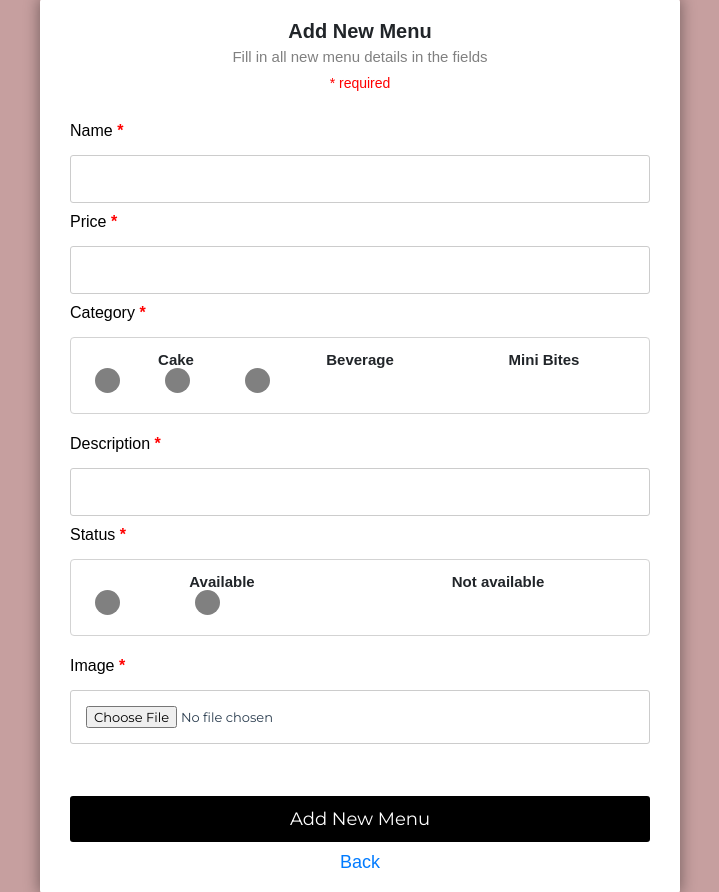
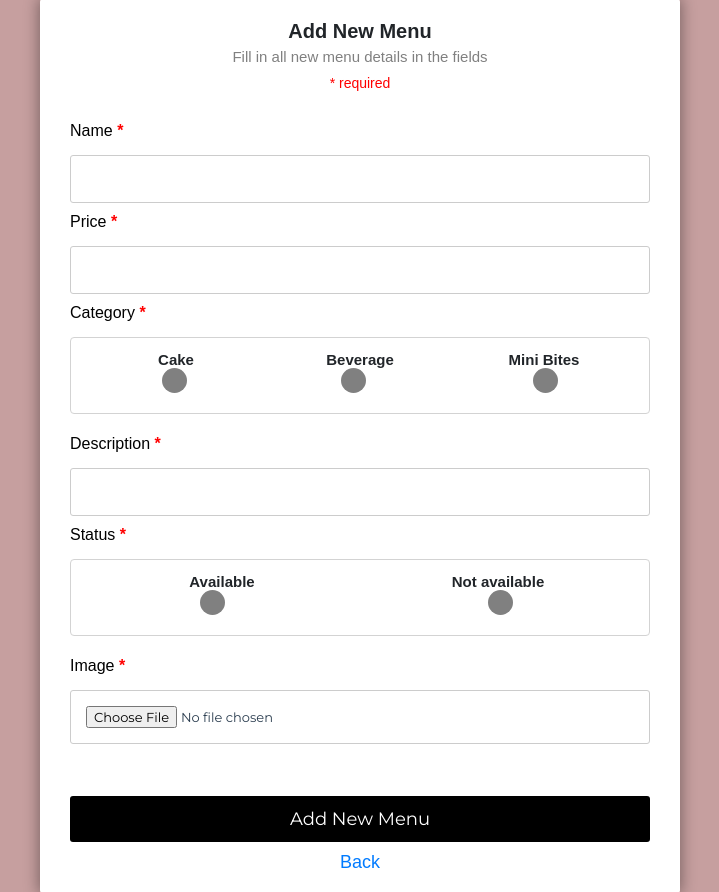
Before and after one commit to kavinraj19/dingofood, a PHP site: page /ApplicationLayer/ManageMenuInterface/addMenu.php in a window 1280 px wide. Shown: the part 537-1429 px from the top of the page, without its empty margins (280-999 px from the left). Run offline with PHP 8.4, Linux system fonts and the light colour scheme; the visitor is signed in with stand-in values (Sample User, id 1); data that the repository does not hold is empty; some libraries are stand-ins or nearby versions.

Commit message:
modify addMenu project name and radio button position in form

```diff
--- a/ApplicationLayer/ManageMenuInterface/addMenu.php
+++ b/ApplicationLayer/ManageMenuInterface/addMenu.php
@@ -12,9 +12,9 @@ if($conn){
      die($conn);
 }
 
-require_once 'C:/xampp/htdocs/Project/libs/database.php';
-require_once 'C:/xampp/htdocs/Project/libs/adminSession.php';
-require_once 'C:/xampp/htdocs/Project/BusinessServiceLayer/controller/menuController.php';
+require_once 'C:/xampp/htdocs/dingofood/libs/database.php';
+require_once 'C:/xampp/htdocs/dingofood/libs/adminSession.php';
+require_once 'C:/xampp/htdocs/dingofood/BusinessServiceLayer/controller/menuController.php';
 
 $admin_username = $_SESSION['admin_username'];
 
@@ -52,7 +52,7 @@ if(isset($_POST['add'])){
                 rel="stylesheet"  type='text/css'>
         </link>
             <link href="vendor/bootstrap/css/bootstrap.min.css" rel="stylesheet">
-        <link rel="stylesheet" href="/Project/css/home.css">
+        <link rel="stylesheet" href="/dingofood/css/home.css">
 
 <!-- STYLE -->
 
@@ -260,7 +260,7 @@ body, html {
 }
 
 .hero-image {
-  background-image: linear-gradient(rgba(0, 0, 0, 0.2), rgba(0, 0, 0, 0.2)), url("/Project/img/dingoLogo3.jfif");
+  background-image: linear-gradient(rgba(0, 0, 0, 0.2), rgba(0, 0, 0, 0.2)), url("/dingofood/img/dingoLogo3.jfif");
   height: 50%;
   background-position: center;
   background-repeat: no-repeat;
@@ -333,12 +333,12 @@ ul {
 <div id="menu-nav">
   <div style="list-style-type: none;" id="navigation-bar">
     <ul>
-      <li><a href="/Project/ApplicationLayer/ManageUserInterface/adminHome.php"><i class="fa fa-home"></i><span>Home</span></a></li>
-      <li><a href="/Project/ApplicationLayer/ManageMenuInterface/listMenu.php"><i class="fa fa-list"></i><span>List</span></a></li>
-      <li><a href="/Project/ApplicationLayer/ManageMenuInterface/addMenu.php"><i class="fa fa-plus"></i><span>New Menu</span></a></li>
-      <li><a href="/Project/ApplicationLayer/ManageReportInterface/viewMenu.php"><i class="fa fa-bar-chart"></i><span>Report</span></a></li>
+      <li><a href="/dingofood/ApplicationLayer/ManageUserInterface/adminHome.php"><i class="fa fa-home"></i><span>Home</span></a></li>
+      <li><a href="/dingofood/ApplicationLayer/ManageMenuInterface/listMenu.php"><i class="fa fa-list"></i><span>List</span></a></li>
+      <li><a href="/dingofood/ApplicationLayer/ManageMenuInterface/addMenu.php"><i class="fa fa-plus"></i><span>New Menu</span></a></li>
+      <li><a href="/dingofood/ApplicationLayer/ManageReportInterface/viewMenu.php"><i class="fa fa-bar-chart"></i><span>Report</span></a></li>
       <li><a href="logout.php" onclick="return confirm('Are you sure you want to sign out?')"><i class="fa fa-sign-out"></i><span>Sign Out</span></a></li>
-      <a href="Project/ApplicationLayer/ManageUserInterface/adminProfile.php" id="topnav-right"><i class="fa fa-user"></i><span>Hello  <?php echo $admin_username; ?></span></a>
+      <a href="dingofood/ApplicationLayer/ManageUserInterface/adminProfile.php" id="topnav-right"><i class="fa fa-user"></i><span>Hello  <?php echo $admin_username; ?></span></a>
     </ul>
 
   </div>
@@ -362,20 +362,19 @@ ul {
 <input type="float" id="menu_price" name="menu_price" required><br/>
 
 
-
 <p style="font-size: 16px; color: black; text-align: left"> Category <label style="font-size: 16px; color: red;"> * </label></p>
     <div style="display:flex; border: 1px solid lightgrey; padding: 13px; border-radius: 4px; font-size: 15px;">
     <label class="container">Cake
         <input type="radio" id="menu_category" name="menu_category" value="Cake" required>
-        <span style="left: 55px" class="checkmark"></span>
+        <span style="left: 19%" class="checkmark"></span>
     </label>
     <label class="container">Beverage
         <input type="radio" id="menu_category" name="menu_category" value="Beverage">
-        <span style="left: 125px" class="checkmark"></span>
+        <span style="left:47%" class="checkmark"></span>
     </label>
     <label class="container">Mini Bites
         <input type="radio" id="menu_category" name="menu_category" value="Mini Bites">
-        <span style="left: 205px" class="checkmark"></span>
+        <span style="left:77%" class="checkmark"></span>
     </label>
     </div><br/>
 
@@ -386,11 +385,11 @@ ul {
     <div style="display:flex; border: 1px solid lightgrey; padding: 13px; border-radius: 4px; font-size: 15px;">
     <label class="container">Available
         <input type="radio" id="menu_status" name="menu_status" value="Available" required>
-        <span style="left: 55px" class="checkmark"></span>
+        <span style="left: 25%" class="checkmark"></span>
     </label>
     <label class="container">Not available
         <input type="radio" id="menu_status" name="menu_status" value="Not available">
-        <span style="left: 155px" class="checkmark"></span>
+        <span style="left:70%" class="checkmark"></span>
     </label>
     </div><br/>
 
```
